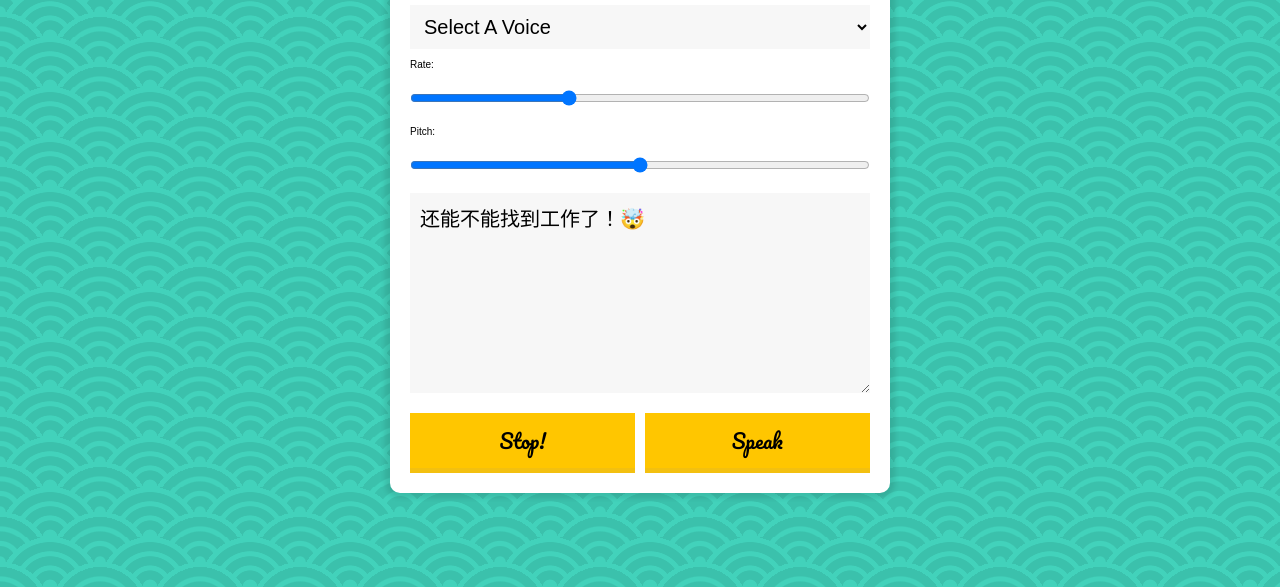
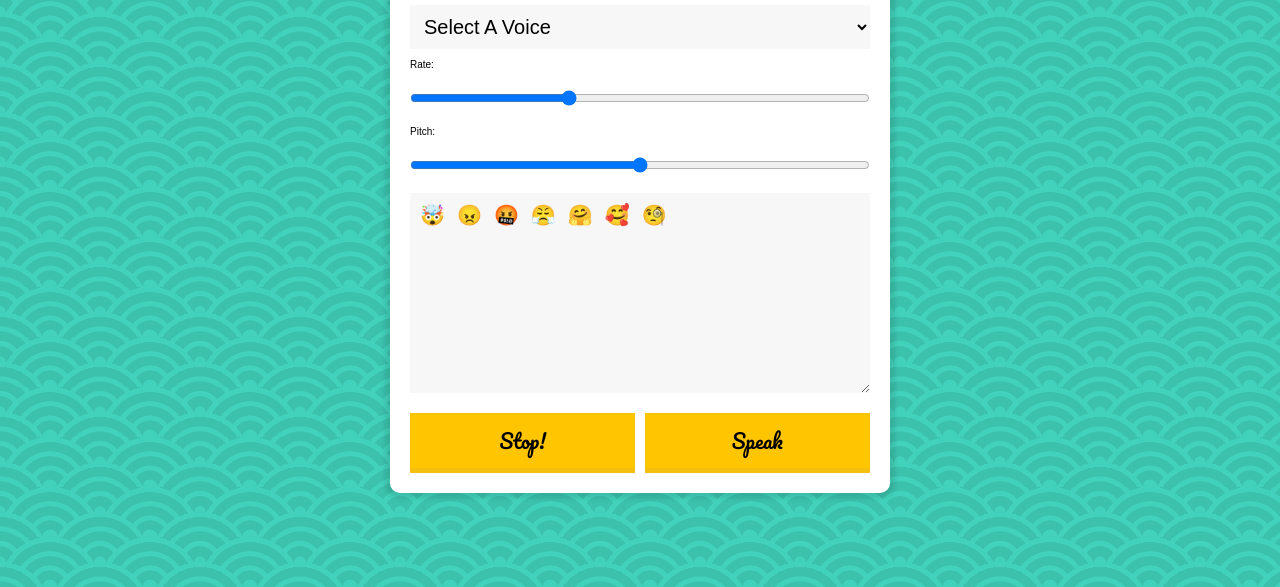
Before and after one commit to effycoco/text-to-speech, a plain HTML site: page index.html in a window 1280 px wide. Shown: the part 213-800 px from the top of the page. Drawn offline with Linux system fonts and the light colour scheme.

Commit message:
change text

```diff
--- a/index.html
+++ b/index.html
@@ -24,7 +24,7 @@
     <label for="pitch">Pitch:</label>
     <input name="pitch" type="range" min="0" max="2" step="0.1">
 
-    <textarea name="text">还能不能找到工作了！🤯 </textarea>
+    <textarea name="text">🤯 😠 🤬 😤 🤗 🥰 🧐 </textarea>
 
     <button id="stop">Stop!</button>
     <button id="speak">Speak</button>
```
